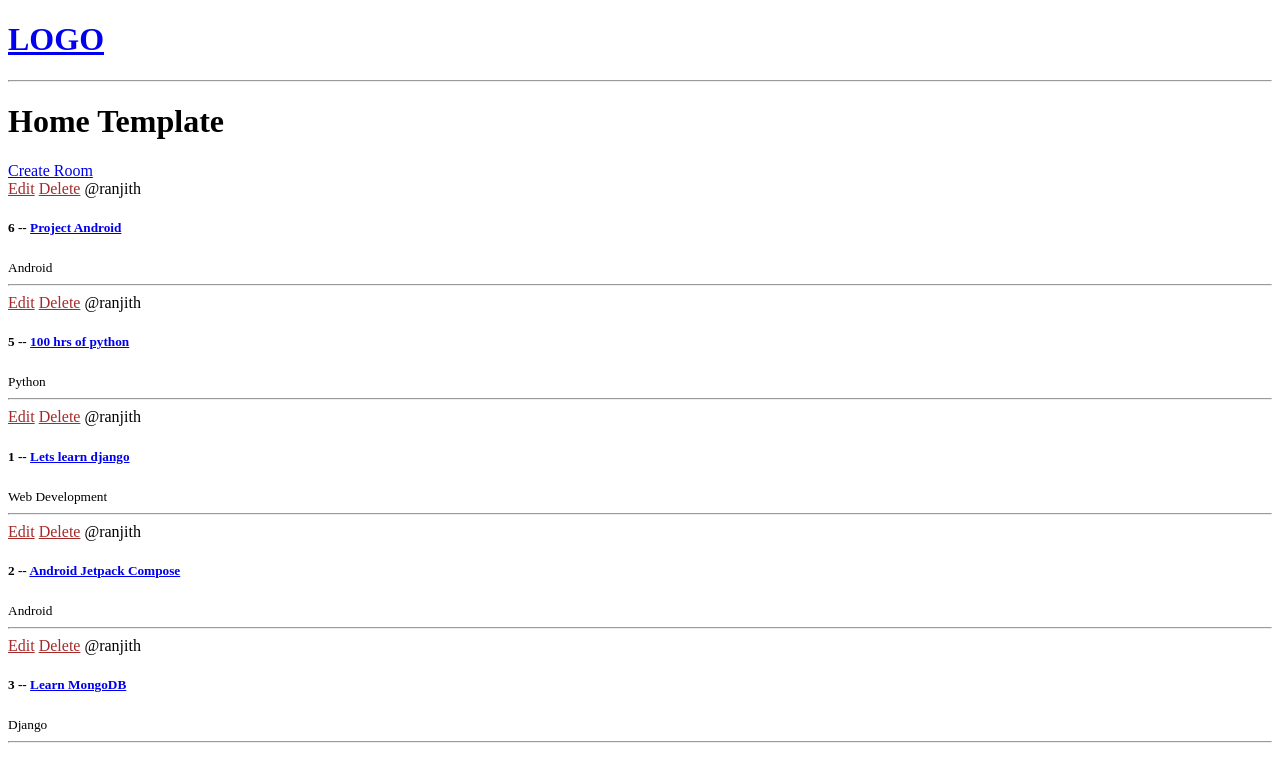
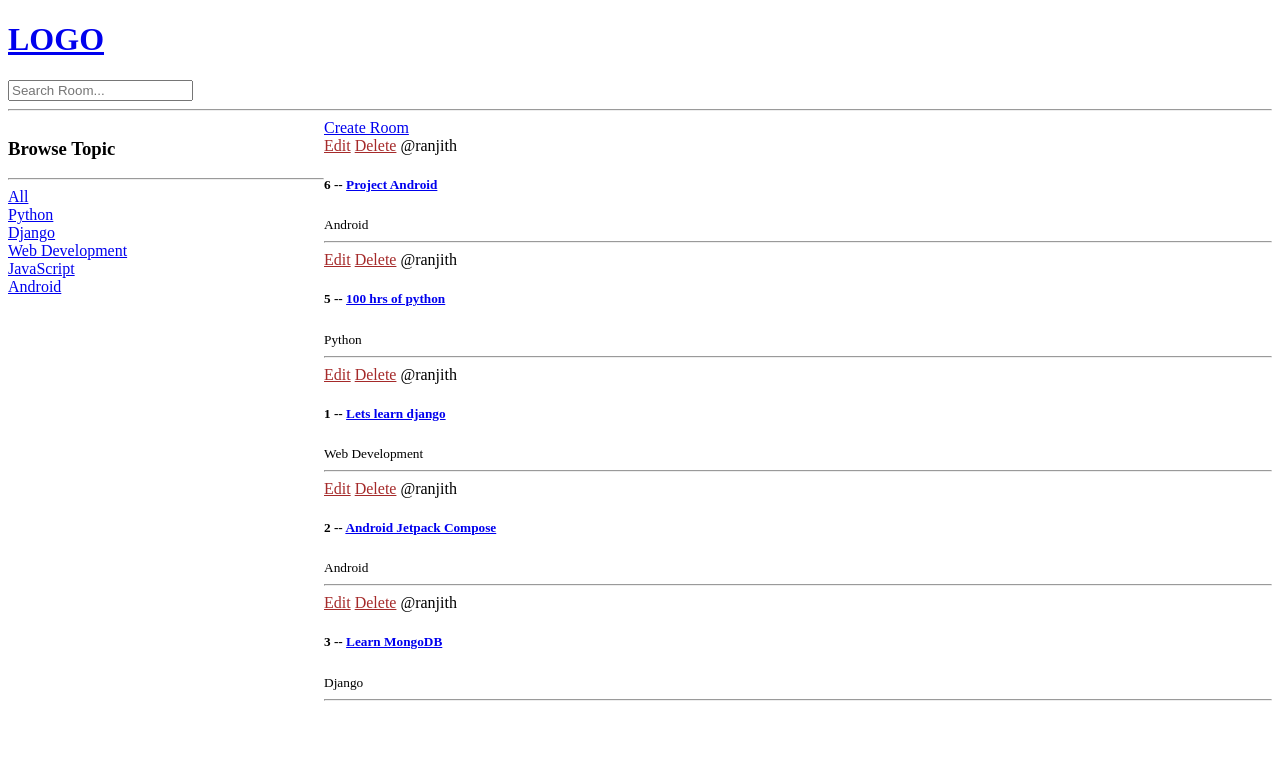
Before and after one commit to RajenRanjithkumar/studybud, a Django app: page / in a window 1280 px wide. Shown: the top 782 px of the page. Run offline with Django 4.2, Linux system fonts and the light colour scheme; data comes from the database, SQL or seed files in the repository; both versions use the stored data as it was after the commit.

Commit message:
Search fn half done

```diff
--- a/base/templates/base/home.html
+++ b/base/templates/base/home.html
@@ -4,12 +4,53 @@
 
 
 {% block content %}
-<h1>Home Template</h1>
 
-<div>
 
-    <a href="{% url 'create-room' %}"> Create Room</a>
+<style>
+
+    .home-container{
+        display: grid;
+        grid-template-columns: 1fr 3fr;
+
+    }
+
+</style>
+
+
+
+<div class="home-container">
+
     <div>
+
+
+
+        <h3>Browse Topic</h3>
+        <hr>
+
+        <div>
+
+            <a href="{% url 'home' %}">All</a>
+
+        </div>
+
+        {% for topic in topics%}
+
+            <div>
+
+                <a href="{% url 'home' %}?q={{topic.name}}">{{topic.name}}</a>
+
+            </div>
+
+        {% endfor %}
+    </div>
+
+
+
+    <div>
+
+        <a href="{% url 'create-room' %}"> Create Room</a>
+    <div>
+
 
         {% for room in rooms %}
             <div>
@@ -25,7 +66,14 @@
 
         {% endfor %}
 
+
     </div>
+
+
+
+    </div>
+
+
 </div>
 
 {% endblock content %}
--- a/base/views.py
+++ b/base/views.py
@@ -1,5 +1,5 @@
 from django.shortcuts import render, redirect
-from .models import Room
+from .models import Room, Topic
 from .forms import RoomForm
 
 # Create your views here.
@@ -14,12 +14,16 @@ from .forms import RoomForm
 
 def home(request):
 
+
+    q = request.GET.get('q') if request.GET.get('q') != None else ''    # '' will fetch the entire dataset
     # the gets all the objects
-    rooms = Room.objects.all()
+    rooms = Room.objects.filter(topic__name__icontains = q)             #topic__name__icontains is the query i in icontains represents case sensitive
 
-    context = {'rooms': rooms}
+    topics = Topic.objects.all()
 
-    return render(request, "base/home.html", context) # passing the rooms dict to the html file
+    context = {'rooms': rooms, 'topics': topics}
+
+    return render(request, "base/home.html", context)                    # passing the rooms dict to the html file
 
 def room(request, pk):
 
@@ -85,5 +89,4 @@ def deleteRoom(request, pk):
 
         return redirect("home")
 
-
     return render(request, "base/delete.html", {'obj':room})
--- a/templates/navbar.html
+++ b/templates/navbar.html
@@ -1,6 +1,14 @@
 <a href="/">
 
     <h1> LOGO </h1>
+
 </a>
 
+<form method="GET" action="{% url 'home' %}">
+
+    <input type="text" name="q" placeholder="Search Room..."/>
+
+</form>
+
+
 <hr>
```
Also changed, not shown: db.sqlite3.
